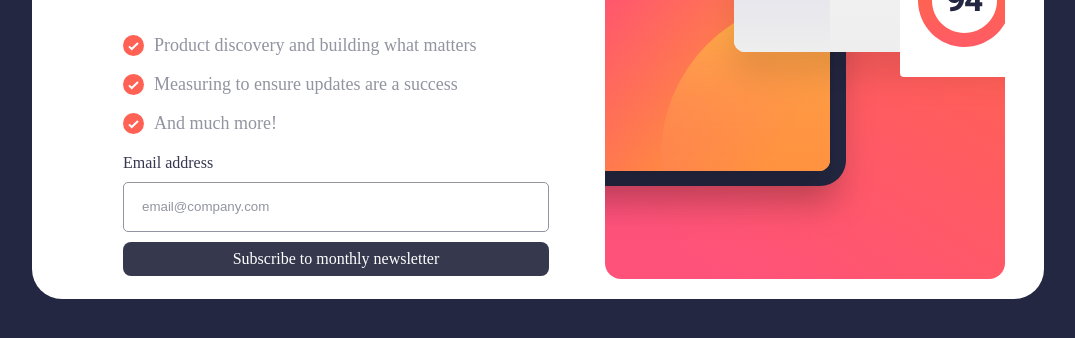
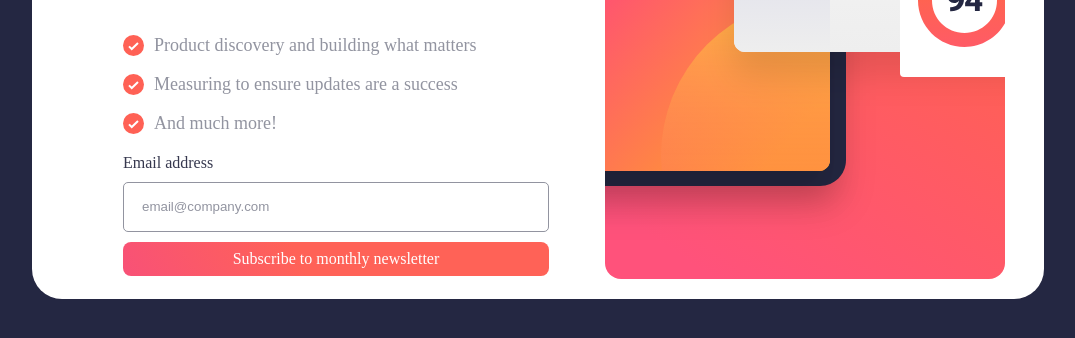
Before and after one commit to RenanDevWeb/-Newslettersignupform, a plain HTML site: page index.html in a window 1280 px wide. In both pictures the pointer is over the link "Subscribe to monthly newsletter". Shown: the part 410-748 px from the top of the page, without its empty margins (102-1177 px from the left). Drawn offline with Linux system fonts and the light colour scheme.

Commit message:
adicionando hover no botão

```diff
--- a/css/styles.css
+++ b/css/styles.css
@@ -119,6 +119,10 @@ body{
     padding: 8px;
     text-decoration: none;
 }
+.form a:hover{
+    background: rgb(248,81,119);
+background: linear-gradient(60deg, rgba(248,81,119,1) 0%, rgba(255,98,87,1) 42%);
+}
 
 .box2 img{
 
```
